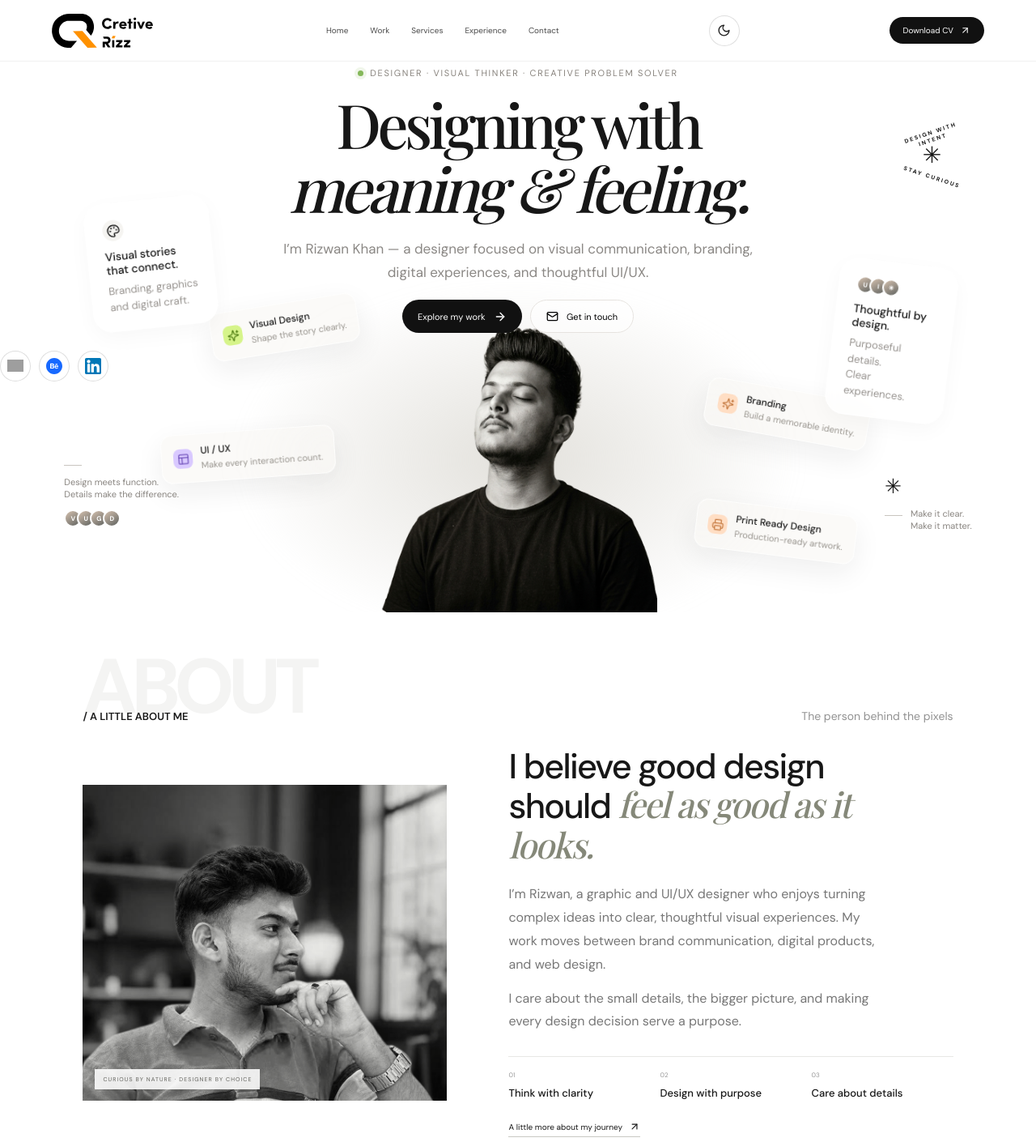
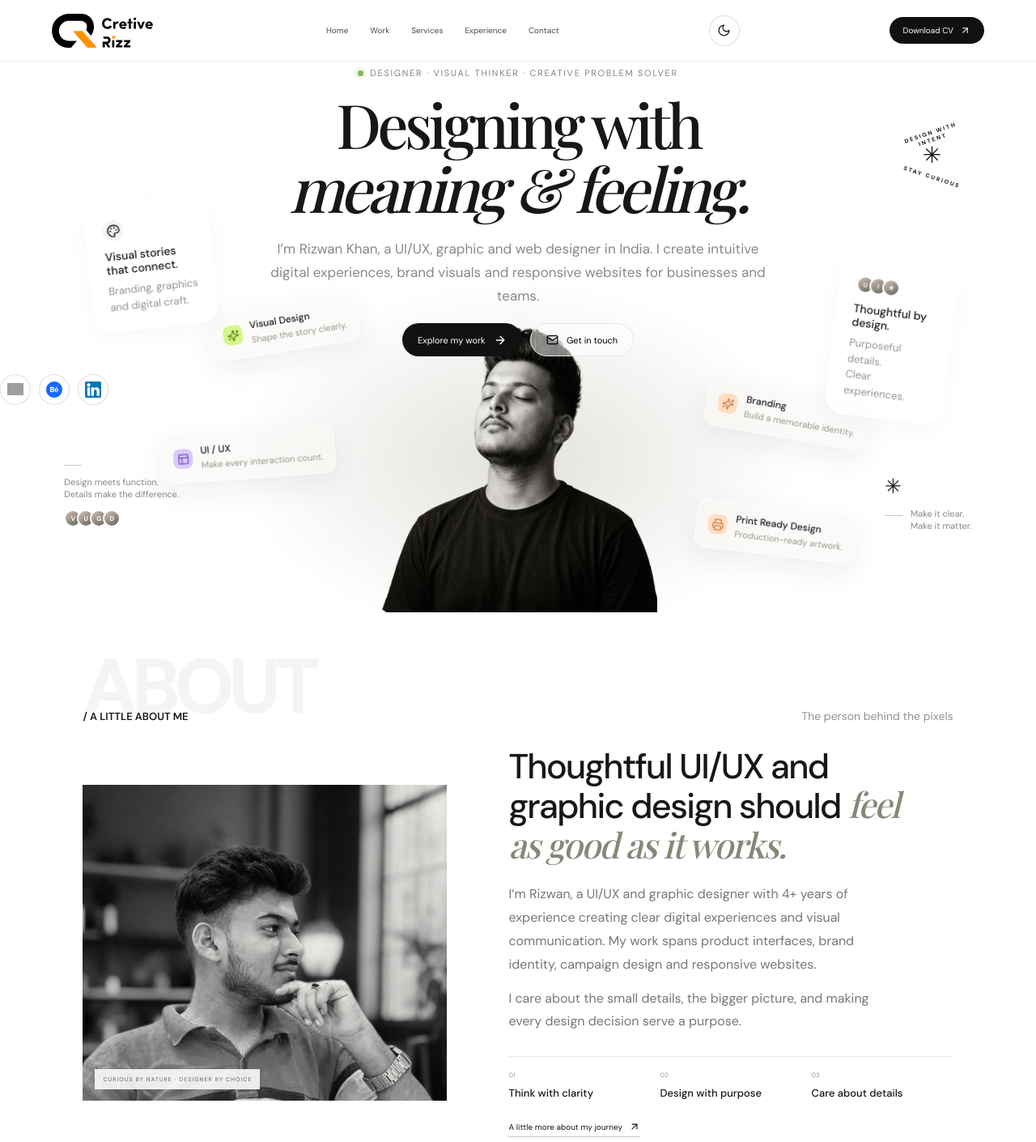
Before and after one commit to Rizzu01/port-folio, a Next.js app: page / in a window 1280 px wide. Shown: the top 1410 px of the page at 81% size. Built offline with nearby package versions, Linux system fonts and the light colour scheme; no server answers; grey boxes are pictures that could not be loaded.

Commit message:
Improve homepage SEO copy and headings

```diff
--- a/app/home-client.tsx
+++ b/app/home-client.tsx
@@ -144,7 +144,7 @@ export default function HomeClient({ initialPinterestData }: { initialPinterestD
       <div className="reference-mobile-menu"><a href="#home" onClick={() => setMobileNavOpen(false)}>Home</a><a href="#work" onClick={() => setMobileNavOpen(false)}>Work</a><a href="#services" onClick={() => setMobileNavOpen(false)}>Services</a><a href="#experience" onClick={() => setMobileNavOpen(false)}>Experience</a><a href="#contact" onClick={() => setMobileNavOpen(false)}>Contact</a><button className="reference-theme-toggle mobile-theme-toggle" type="button" onClick={toggleTheme} aria-label={darkTheme ? "Switch to light theme" : "Switch to dark theme"}>{darkTheme ? <Sun size={17} /> : <Moon size={17} />} {darkTheme ? "Light theme" : "Dark theme"}</button><a href="/CV/Rizwan-Khan-CV.pdf" download="Rizwan-Khan-CV.pdf" onClick={() => setMobileNavOpen(false)}>Download CV ↗</a></div>
     </header>
     <section className="hero portfolio-hero" id="home">
-      <div className="hero-copy"><div className="portfolio-eyebrow"><span className="availability-dot"/> DESIGNER · VISUAL THINKER · CREATIVE PROBLEM SOLVER</div><h1>Designing with<br/><em>meaning &amp; feeling.</em></h1><p className="hero-subtitle">I’m Rizwan Khan — a designer focused on visual communication, branding,<br className="desktop-break"/> digital experiences, and thoughtful UI/UX.</p><div className="hero-actions"><a className="button button-dark" href="#work">Explore my work <ArrowRight size={16}/></a><button className="button button-light" type="button" onClick={() => { setSubmitStatus("idle"); setContactOpen(true); }}><Mail size={15}/> Get in touch</button></div><div className="hero-socials" aria-label="Social profiles"><a href="https://in.pinterest.com/Creative___Rizz/" target="_blank" rel="noopener noreferrer" aria-label="Pinterest" title="Pinterest"><img src="/Pinterest.svg" alt="" /></a><a href="https://www.behance.net/creativeriz01" target="_blank" rel="noopener noreferrer" aria-label="Behance" title="Behance"><img src="/behance-round-color-icon.svg" alt="" /></a><a href="https://www.linkedin.com/in/rizwan-khan-44771826b/" target="_blank" rel="noopener noreferrer" aria-label="LinkedIn" title="LinkedIn"><img src="/linkedin-svgrepo-com.svg" alt="" /></a></div></div>
+      <div className="hero-copy"><div className="portfolio-eyebrow"><span className="availability-dot"/> DESIGNER · VISUAL THINKER · CREATIVE PROBLEM SOLVER</div><h1>Designing with<br/><em>meaning &amp; feeling.</em></h1><p className="hero-subtitle">I’m Rizwan Khan, a UI/UX, graphic and web designer in India. I create intuitive digital experiences, brand visuals and responsive websites for businesses and teams.</p><div className="hero-actions"><a className="button button-dark" href="#work">Explore my work <ArrowRight size={16}/></a><button className="button button-light" type="button" onClick={() => { setSubmitStatus("idle"); setContactOpen(true); }}><Mail size={15}/> Get in touch</button></div><div className="hero-socials" aria-label="Social profiles"><a href="https://in.pinterest.com/Creative___Rizz/" target="_blank" rel="noopener noreferrer" aria-label="Pinterest" title="Pinterest"><img src="/Pinterest.svg" alt="" /></a><a href="https://www.behance.net/creativeriz01" target="_blank" rel="noopener noreferrer" aria-label="Behance" title="Behance"><img src="/behance-round-color-icon.svg" alt="" /></a><a href="https://www.linkedin.com/in/rizwan-khan-44771826b/" target="_blank" rel="noopener noreferrer" aria-label="LinkedIn" title="LinkedIn"><img src="/linkedin-svgrepo-com.svg" alt="" /></a></div></div>
       <div className="orbit-stamp"><span className="stamp-top">DESIGN WITH INTENT</span><span className="stamp-star">✳</span><span className="stamp-bottom">STAY CURIOUS</span></div>
       <div className="float-card thought-card"><span className="mini-icon"><Palette size={17}/></span><strong>Visual stories<br/>that connect.</strong><p>Branding, graphics<br/>and digital craft.</p></div>
       <div className="float-card sync-card"><div className="avatar-stack"><span>U</span><span>I</span><span>✳</span></div><strong>Thoughtful by design.</strong><p>Purposeful details.<br/>Clear experiences.</p></div>
@@ -156,8 +156,8 @@ export default function HomeClient({ initialPinterestData }: { initialPinterestD
       <div className="reference-about-layout">
         <div className="reference-about-image"><img src="/About.png" alt="Rizwan Khan working on a design project" loading="lazy" decoding="async"/><span>CURIOUS BY NATURE · DESIGNER BY CHOICE</span></div>
         <div className="reference-about-copy">
-          <h2>I believe good design should <em>feel as good as it looks.</em></h2>
-          <p>I’m Rizwan, a graphic and UI/UX designer who enjoys turning complex ideas into clear, thoughtful visual experiences. My work moves between brand communication, digital products, and web design.</p>
+          <h2>Thoughtful UI/UX and graphic design should <em>feel as good as it works.</em></h2>
+          <p>I’m Rizwan, a UI/UX and graphic designer with 4+ years of experience creating clear digital experiences and visual communication. My work spans product interfaces, brand identity, campaign design and responsive websites.</p>
           <p>I care about the small details, the bigger picture, and making every design decision serve a purpose.</p>
           <div className="reference-about-values"><div><span>01</span><strong>Think with clarity</strong></div><div><span>02</span><strong>Design with purpose</strong></div><div><span>03</span><strong>Care about details</strong></div></div>
           <a className="reference-about-link" href="#experience">A little more about my journey <ArrowUpRight size={14}/></a>
```
